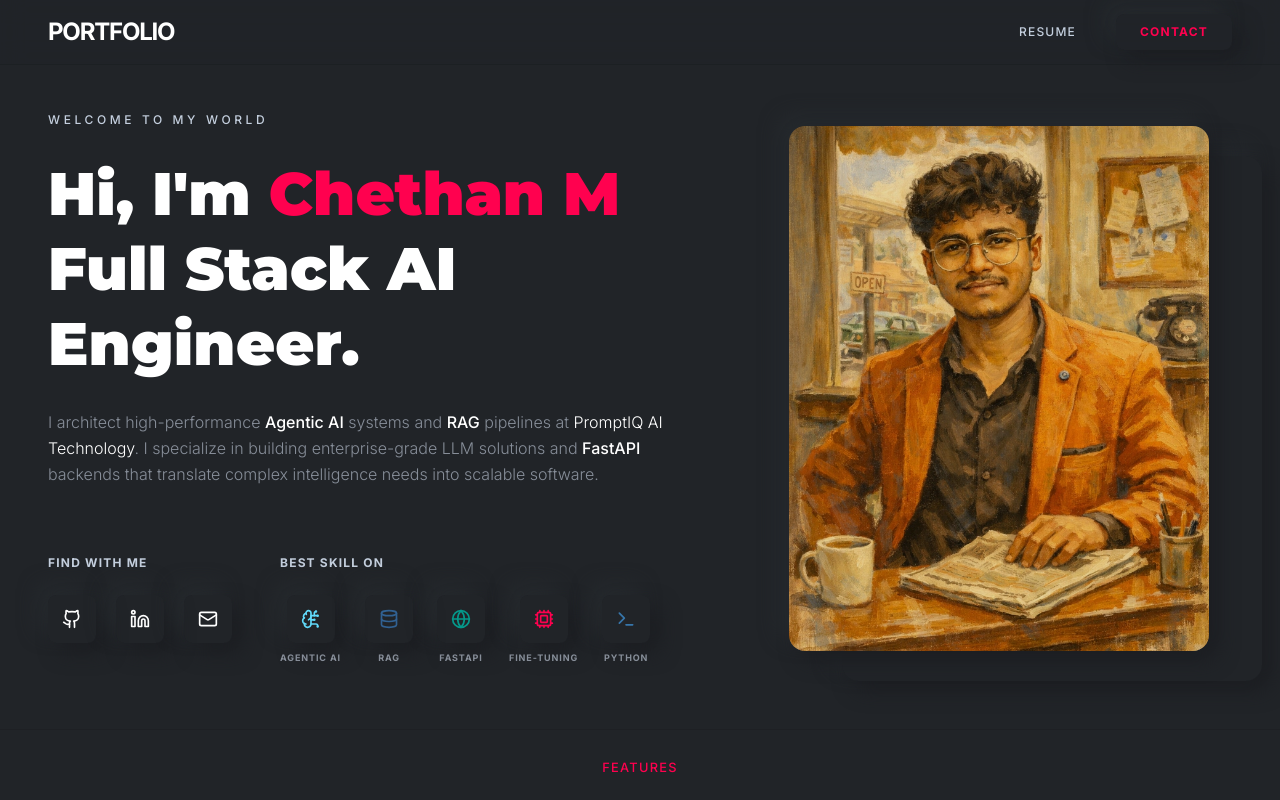
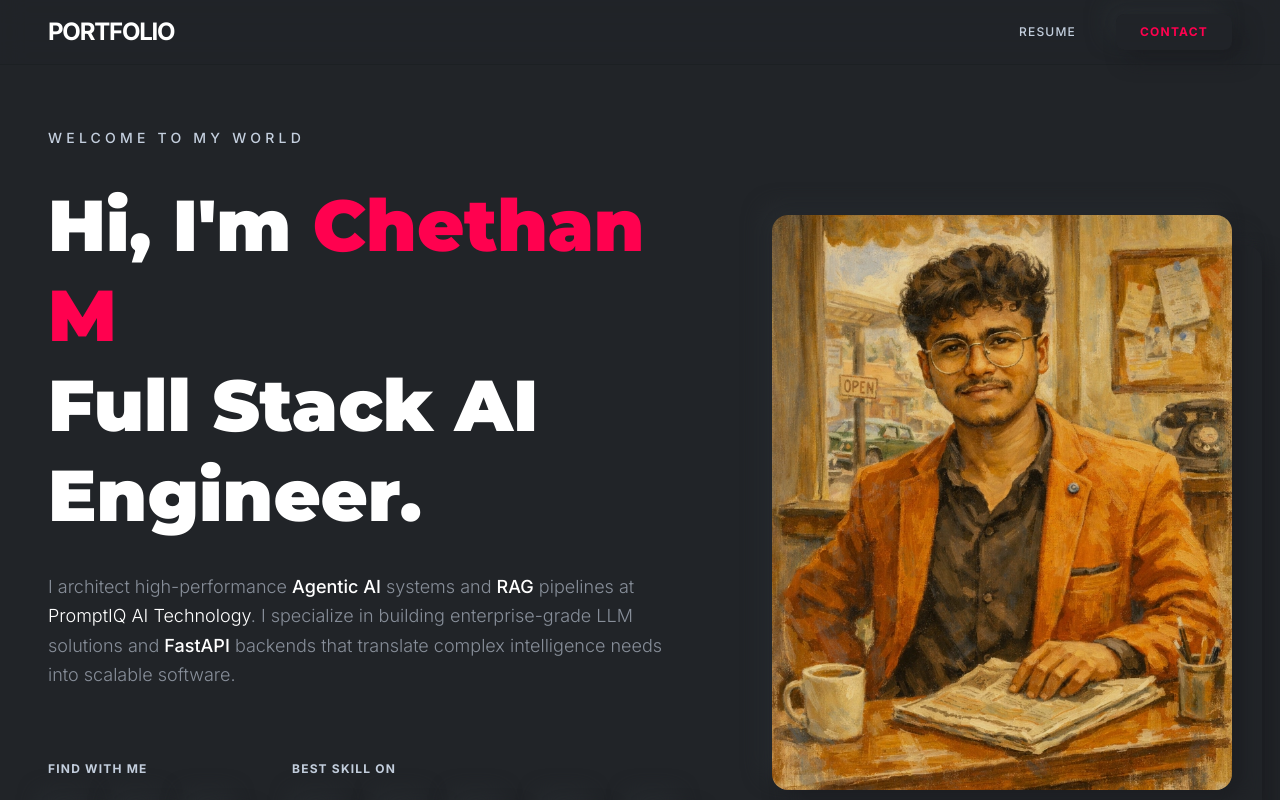
Before and after one commit to chethan-m-29/chethan-m-29, a React (Vite) app in the folder portfolio/: page / in a window 1280 px wide. Shown: the top 800 px of the page. Built offline with nearby package versions, Linux system fonts and the light colour scheme.

Commit message:
Scale up site by ~10%: Increase headings, icons, image size, and spacing

```diff
--- a/portfolio/src/components/InBioHero.jsx
+++ b/portfolio/src/components/InBioHero.jsx
@@ -18,17 +18,17 @@ const InBioHero = () => {
     ];
 
     return (
-        <section id="home" className="pt-28 pb-16 border-b border-black/10">
+        <section id="home" className="pt-32 pb-20 border-b border-black/10">
             <div className="container mx-auto px-8 lg:px-12">
-                <div className="flex flex-col lg:flex-row items-center gap-10 lg:gap-16">
+                <div className="flex flex-col lg:flex-row items-center gap-12 lg:gap-20">
                     {/* Left Content */}
-                    <div className="w-full lg:w-7/12 space-y-7 text-center lg:text-left order-2 lg:order-1">
-                        <span className="text-xs uppercase tracking-[0.3em] font-medium text-[#c4cfde] block">Welcome to my world</span>
-                        <h1 className="text-4xl md:text-5xl lg:text-6xl font-black text-white leading-tight">
+                    <div className="w-full lg:w-7/12 space-y-8 text-center lg:text-left order-2 lg:order-1">
+                        <span className="text-sm uppercase tracking-[0.3em] font-medium text-[#c4cfde] block">Welcome to my world</span>
+                        <h1 className="text-4xl md:text-5xl lg:text-7xl font-black text-white leading-tight">
                             Hi, I'm <span className="text-accent">Chethan M</span><br />
                             <span className="text-white">Full Stack AI Engineer.</span>
                         </h1>
-                        <p className="text-[#878e99] text-sm md:text-base leading-relaxed max-w-2xl mx-auto lg:mx-0 font-light">
+                        <p className="text-[#878e99] text-base md:text-lg leading-relaxed max-w-2xl mx-auto lg:mx-0 font-light">
                             I architect high-performance <span className="text-white font-medium">Agentic AI</span> systems and <span className="text-white font-medium">RAG</span> pipelines at <span className="text-white">PromptIQ AI Technology</span>. I specialize in building enterprise-grade LLM solutions and <span className="text-white font-medium">FastAPI</span> backends that translate complex intelligence needs into scalable software.
                         </p>
 
@@ -39,7 +39,7 @@ const InBioHero = () => {
                                 <div className="flex gap-5 justify-center lg:justify-start">
                                     {socialLinks.map((social, i) => (
                                         <a key={i} href={social.href} className="icon-box" target="_blank" rel="noopener noreferrer">
-                                            <social.Icon size={20} />
+                                            <social.Icon size={22} />
                                         </a>
                                     ))}
                                 </div>
@@ -52,9 +52,9 @@ const InBioHero = () => {
                                     {skillIcons.map((skill, i) => (
                                         <div key={i} className="flex flex-col items-center gap-2">
                                             <div className="icon-box">
-                                                <skill.Icon size={20} className={skill.color || ""} />
+                                                <skill.Icon size={22} className={skill.color || ""} />
                                             </div>
-                                            <span className="text-[9px] uppercase font-bold tracking-widest text-[#878e99]">
+                                            <span className="text-[10px] uppercase font-bold tracking-widest text-[#878e99]">
                                                 {skill.label}
                                             </span>
                                         </div>
@@ -67,7 +67,7 @@ const InBioHero = () => {
                     {/* Right Portrait */}
                     <div className="w-full lg:w-5/12 relative order-1 lg:order-2 mb-12 lg:mb-0">
                         {/* Portrait - Vertically Centered */}
-                        <div className="inbio-shadow rounded-2xl overflow-hidden relative z-10 bg-[#212428] aspect-[4/5] max-w-[420px] mx-auto">
+                        <div className="inbio-shadow rounded-2xl overflow-hidden relative z-10 bg-[#212428] aspect-[4/5] max-w-[460px] mx-auto">
                             <img
                                 src={`${import.meta.env.BASE_URL}portrait.jpg`}
                                 alt="Chethan M"
@@ -75,7 +75,7 @@ const InBioHero = () => {
                             />
                         </div>
                         {/* Background Shape */}
-                        <div className="absolute bottom-[-20px] right-[-20px] md:bottom-[-30px] md:right-[-30px] w-full h-full max-w-[420px] mx-auto hidden md:block inbio-shadow rounded-2xl z-0" />
+                        <div className="absolute bottom-[-20px] right-[-20px] md:bottom-[-30px] md:right-[-30px] w-full h-full max-w-[460px] mx-auto hidden md:block inbio-shadow rounded-2xl z-0" />
 
                     </div>
                 </div>
--- a/portfolio/src/index.css
+++ b/portfolio/src/index.css
@@ -61,19 +61,19 @@ h6 {
   color: #ff014f;
   text-transform: uppercase;
   letter-spacing: 0.1em;
-  font-size: 0.8rem;
+  font-size: 0.9rem;
   font-weight: 500;
-  margin-bottom: 0.9rem;
-  padding-top: 1.8rem;
+  margin-bottom: 1rem;
+  padding-top: 2rem;
   display: block;
   text-align: center;
 }
 
 .section-heading {
-  font-size: clamp(2.35rem, 7.5vw, 3.5rem);
+  font-size: clamp(2.5rem, 8vw, 4rem);
   font-weight: 900;
   text-align: center;
-  margin-bottom: 3.7rem;
+  margin-bottom: 4rem;
   color: #ffffff;
   line-height: 1.2;
 }
@@ -94,8 +94,8 @@ h6 {
 }
 
 .icon-box {
-  width: 3rem;
-  height: 3rem;
+  width: 3.25rem;
+  height: 3.25rem;
   display: flex;
   align-items: center;
   justify-content: center;
@@ -111,8 +111,8 @@ h6 {
 }
 
 .icon-box-sm {
-  width: 2.5rem;
-  height: 2.5rem;
+  width: 2.75rem;
+  height: 2.75rem;
   display: flex;
   align-items: center;
   justify-content: center;
```
